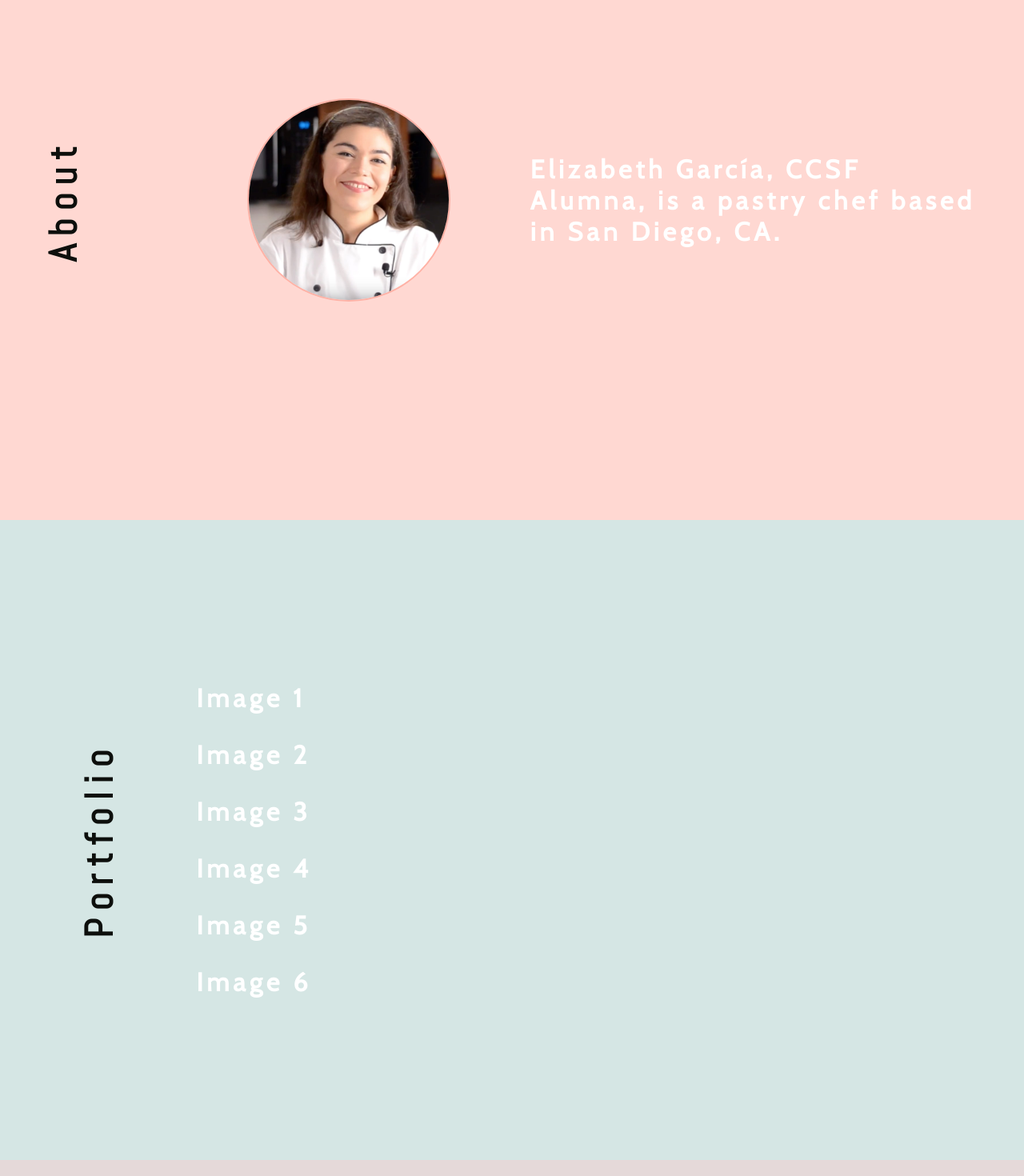
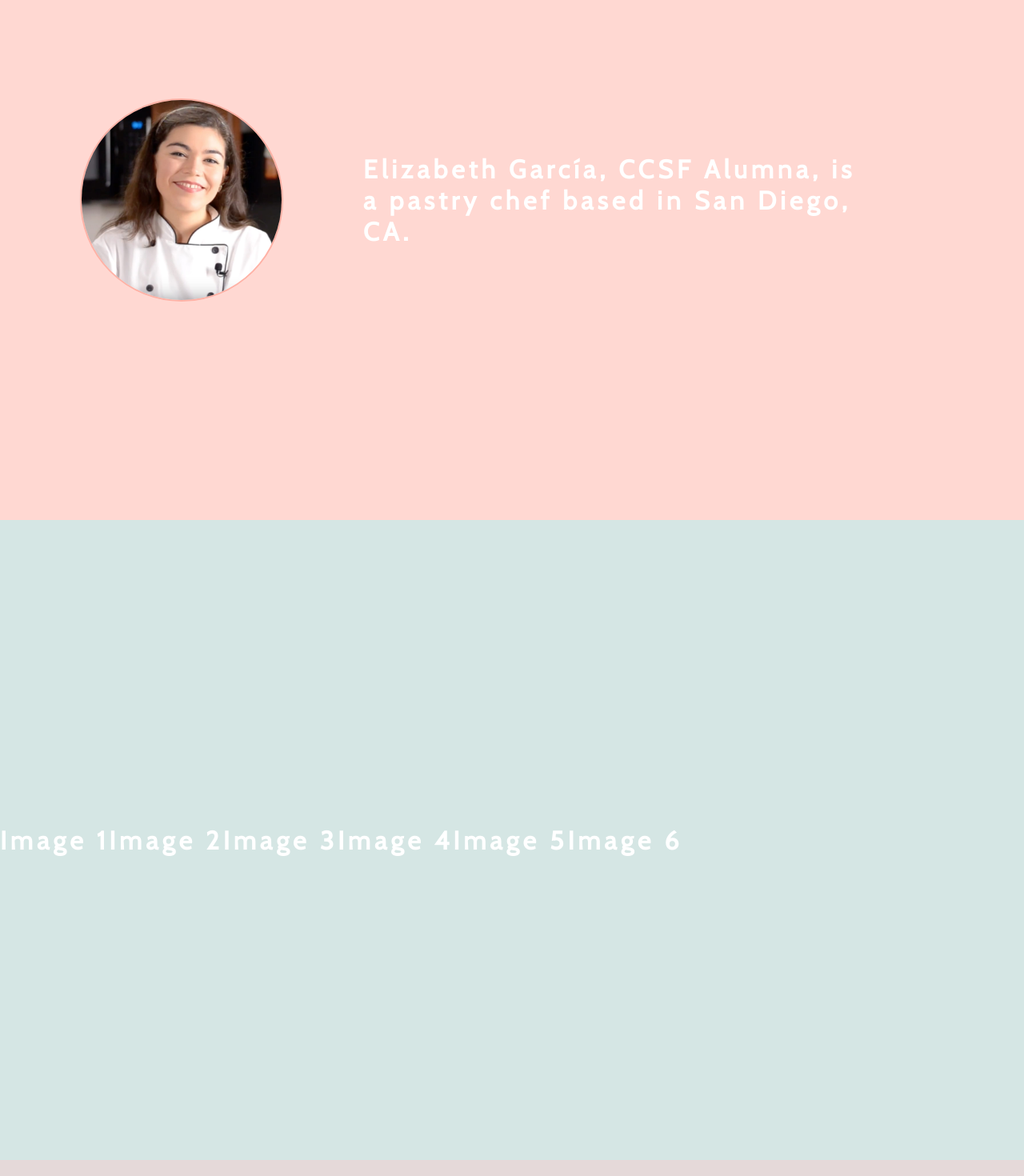
Before and after one commit to jenna-m/lemon-angel, a React (Create React App) app: page / in a window 1280 px wide. Shown: the part 1100-2570 px from the top of the page at 80% size. Built offline with nearby package versions, Linux system fonts and the light colour scheme.

Commit message:
Remove headers

```diff
--- a/src/components/about.js
+++ b/src/components/about.js
@@ -5,10 +5,6 @@ class About extends React.Component {
 	render() {
 		return (
 			<div className="about-container">
-				<div className="section-title">
-					<h1>About</h1>
-				</div>
-				<div className="section-content">
 				<img
 					className="section-img"
 					id="about-img"
@@ -16,10 +12,9 @@ class About extends React.Component {
 					alt="Elizabeth Garcia in a chef's uniform"
 				/>
 				<p>
-						Elizabeth García, CCSF Alumna, is a pastry chef based in
-						San Diego, CA.
+					Elizabeth García, CCSF Alumna, is a pastry chef based in San
+					Diego, CA.
 				</p>
-				</div>
 			</div>
 		);
 	}
--- a/src/components/portfolio.js
+++ b/src/components/portfolio.js
@@ -4,10 +4,6 @@ class Portfolio extends React.Component {
 	render() {
 		return (
 			<div className="portfolio-container">
-				<div className="section-title">
-					<h1>Portfolio</h1>
-				</div>
-				<div className="portfolio-gallery">
 				<p>Image 1</p>
 				<p>Image 2</p>
 				<p>Image 3</p>
@@ -15,7 +11,6 @@ class Portfolio extends React.Component {
 				<p>Image 5</p>
 				<p>Image 6</p>
 			</div>
-			</div>
 		);
 	}
 }
```
Lines whose indentation alone changed are shown as unchanged.
